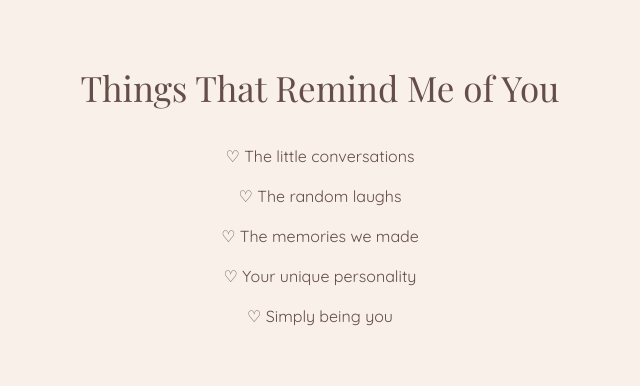
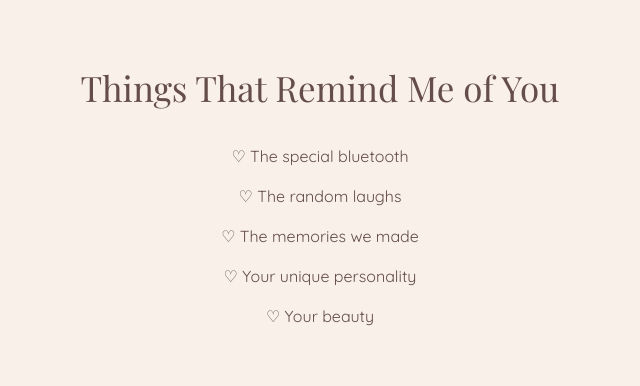
Before and after one commit to asalnajafi1389j5-cmd/Happy-Birthday-little-cat, a plain HTML site: page index.html in a window 1280 px wide. Shown: the part 1860-2246 px from the top of the page, 320-960 px from the left. Drawn offline with nearby package versions, Linux system fonts and the light colour scheme; a web font is replaced by a local one.

Commit message:
Update index.html

```diff
--- a/index.html
+++ b/index.html
@@ -294,11 +294,11 @@ footer {
     <h2>Things That Remind Me of You</h2>
 
     <ul class="love-list">
-        <li>♡ The little conversations</li>
+        <li>♡ The special bluetooth</li>
         <li>♡ The random laughs</li>
         <li>♡ The memories we made</li>
         <li>♡ Your unique personality</li>
-        <li>♡ Simply being you</li>
+        <li>♡ Your beauty</li>
     </ul>
 </section>
 
```
